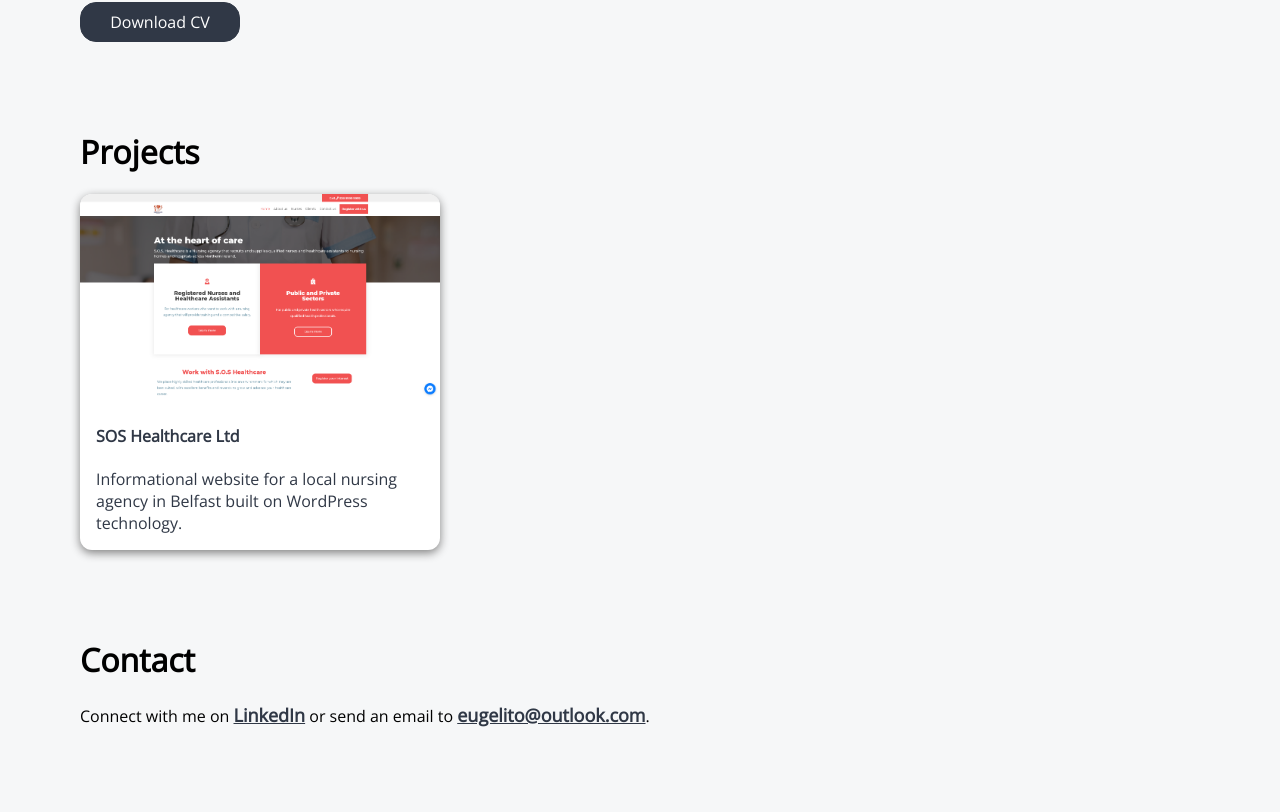
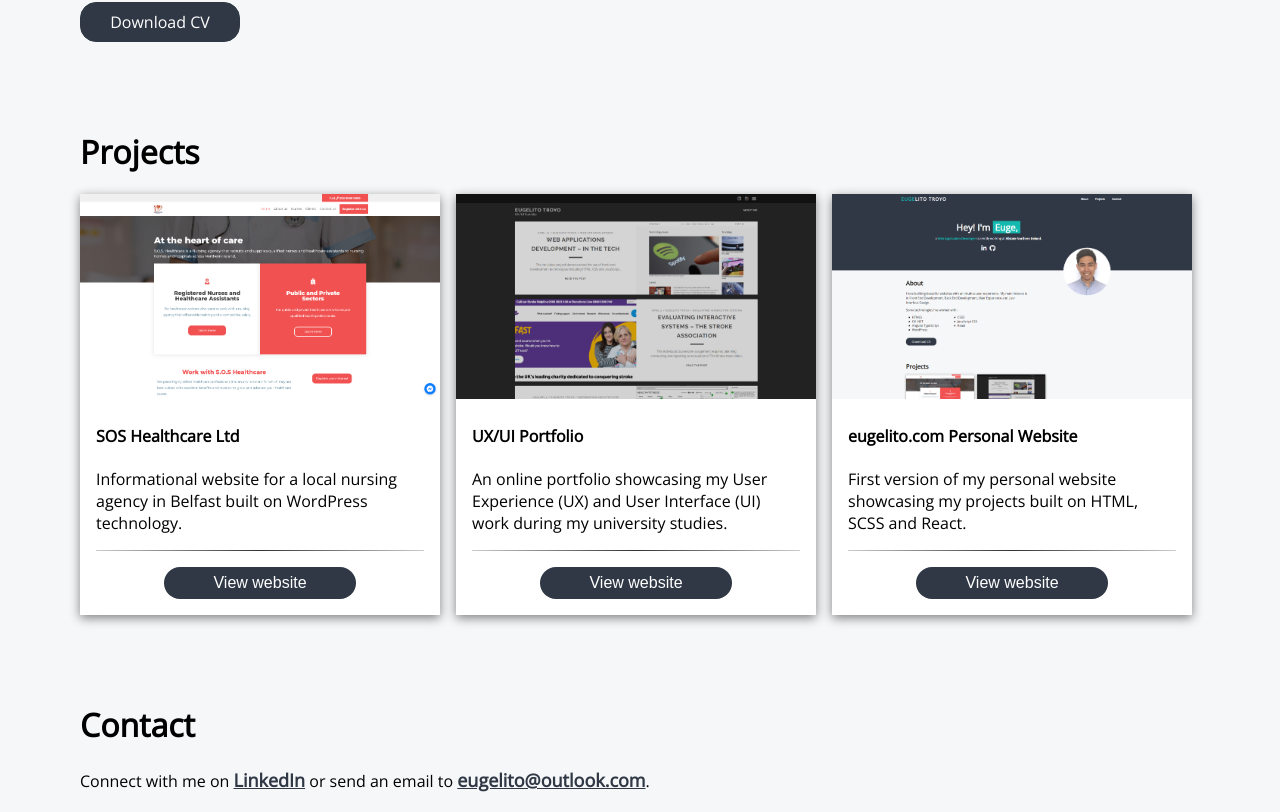
Before and after one commit to eugelito/eugelito, a React (Create React App) app: page / in a window 1280 px wide. Shown: the part 728-1540 px from the top of the page. Built offline with nearby package versions, Linux system fonts and the light colour scheme.

Commit message:
Update to projects and copy

```diff
--- a/src/components/About.js
+++ b/src/components/About.js
@@ -6,7 +6,7 @@ function About() {
       <h1 id="about">About</h1>
       <p className="content--about__paragraph">
         I love building beautiful websites with an intuitive user experience. My
-        main interest is in Front End Development, Back End Development, User Experience
+        main interests is in Front End Development, Back End Development, User Experience
         and User Interface Design.
       </p>
       <p>Some technologies I've worked with :</p>
--- a/src/components/Projects.js
+++ b/src/components/Projects.js
@@ -1,5 +1,7 @@
 import "./Projects.scss";
-import soshealthcareltdpng from "../../src/images/soshealthcareltd.png";
+import soshealthcareltdpng from "../images/soshealthcareltd.png";
+import uxuiportfoliopng from "../images/UXUIPortfolio.png";
+import personalwebsite from "../images/personalwebsite.png";
 
 function Projects() {
   return (
@@ -7,30 +9,79 @@ function Projects() {
       <h1 id="projects">Projects</h1>
       <div className="projects--container">
         <div className="projects--content">
-          <a
+          <img
+            className="content--projects__img"
+            src={soshealthcareltdpng}
+            alt="sos healthcare ltd company logo"
+          />
+          <div className="content--projects__description">
+            <h4>SOS Healthcare Ltd</h4>
+            <p>
+              Informational website for a local nursing agency in Belfast built
+              on WordPress technology.
+            </p>
+            <hr/>
+            <div class="helm">
+            <a
             className="project--content__imageAnchor"
             href="https://soshealthcareltd.co.uk/"
             target="_blank"
             rel="noopener noreferrer"
-          >
-            <img
-              className="content--projects__soshealthcareIMG"
-              src={soshealthcareltdpng}
-              alt="sos healthcare ltd company logo"
-            />
-            <div className="content--projects__description">
-              <h4>SOS Healthcare Ltd</h4>
-              <p>
-                Informational website for a local nursing agency in Belfast
-                built on WordPress technology.
-              </p>
-              {/**  <button class="projects--button">View website</button> */}
+          > <button>View website</button></a>
             </div>
-          </a>
+          </div>
+        </div>
+        <div className="projects--content">
+          <img
+            className="content--projects__img"
+            src={uxuiportfoliopng}
+            alt="sos healthcare ltd company logo"
+          />
+          <div className="content--projects__description">
+            <h4>UX/UI Portfolio</h4>
+            <p>
+            An online portfolio showcasing my User Experience (UX) and User Interface (UI) work during my university studies.
+            </p>
+            <hr/>
+            <div class="helm">
+            <a
+            className="project--content__imageAnchor"
+            href="https://blogs.city.ac.uk/eugelitotroyo/"
+            target="_blank"
+            rel="noopener noreferrer"
+          > <button>View website</button></a>
+            </div>
+          </div>
+        </div>
+        <div className="projects--content">
+          <img
+            className="content--projects__img"
+            src={personalwebsite}
+            alt="sos healthcare ltd company logo"
+          />
+          <div className="content--projects__description">
+            <h4>eugelito.com Personal Website</h4>
+            <p>
+            First version of my personal website showcasing my projects built on HTML, SCSS and React.
+            </p>
+            <hr/>
+            <div class="helm">
+            <a
+            className="project--content__imageAnchor"
+            href="https://eugelito.com/"
+            target="_blank"
+            rel="noopener noreferrer"
+          > <button>View website</button></a>
+            </div>
+          </div>
         </div>
       </div>
     </div>
   );
 }
 
+function navigateToLink(link){
+  window.open(link, "_blank");
+}
+
 export default Projects;
--- a/src/components/Projects.scss
+++ b/src/components/Projects.scss
@@ -1,3 +1,10 @@
+hr {
+    border: 0;
+    height: 1px;
+    background: #333;
+    background-image: linear-gradient(to right, #ccc, #333, #ccc);
+}
+
 .projects--container {
   display: flex;
   flex-wrap: wrap;
@@ -10,11 +17,6 @@
   height: 100%;
   background-color: #fff;
   box-shadow: 0 3px 10px grey;
-  border-radius: 12px;
-  &:hover {
-    box-shadow: 0 0 2px 1px grey;
-    opacity: 0.75;
-  }
 
   .project--content__imageAnchor {
       color: #303846;
@@ -27,12 +29,7 @@
     position: absolute;
     margin-top: -15rem;
     z-index: 2;
-    //z-index: 100;
-    //top: 0px;
-    // display: none;
-    &:hover {
-      display: block;
-    }
+    display:none;
   }
 
   .projects--content:hover + .projects--button {
@@ -51,16 +48,34 @@
   flex-basis: 50%;
 }
 
-.content--projects__soshealthcareIMG {
+.content--projects__img {
   width: 100%;
   height: 100%;
-  border-radius: 12px;
   &:active {
     color: #303846;
   }
 }
 
+.helm {
+  display: flex;
+  justify-content: center;
+  margin: 1rem;
+  > a button {
+     background-color: #303846;
+     border: none;
+     color: #fff;
+     font-size: 1rem;
+     font-weight: 500;
+     border-radius:16px;
+     width: 12rem;
+     height:2rem;
+     &:hover {
+       background-color: #10b9b3;
+       cursor: pointer;
 
+     }
+  }
+}
 
 @media screen and (max-width: 768px) {
   .projects--content {
@@ -68,7 +83,7 @@
     width: 100%;
   }
 
-  .content--projects__soshealthcareIMG {
+  .content--projects__img {
     width: 100%;
   }
 }
```
Also changed, not shown: src/images/UXUIPortfolio.png (added), src/images/personalwebsite.png (added).
